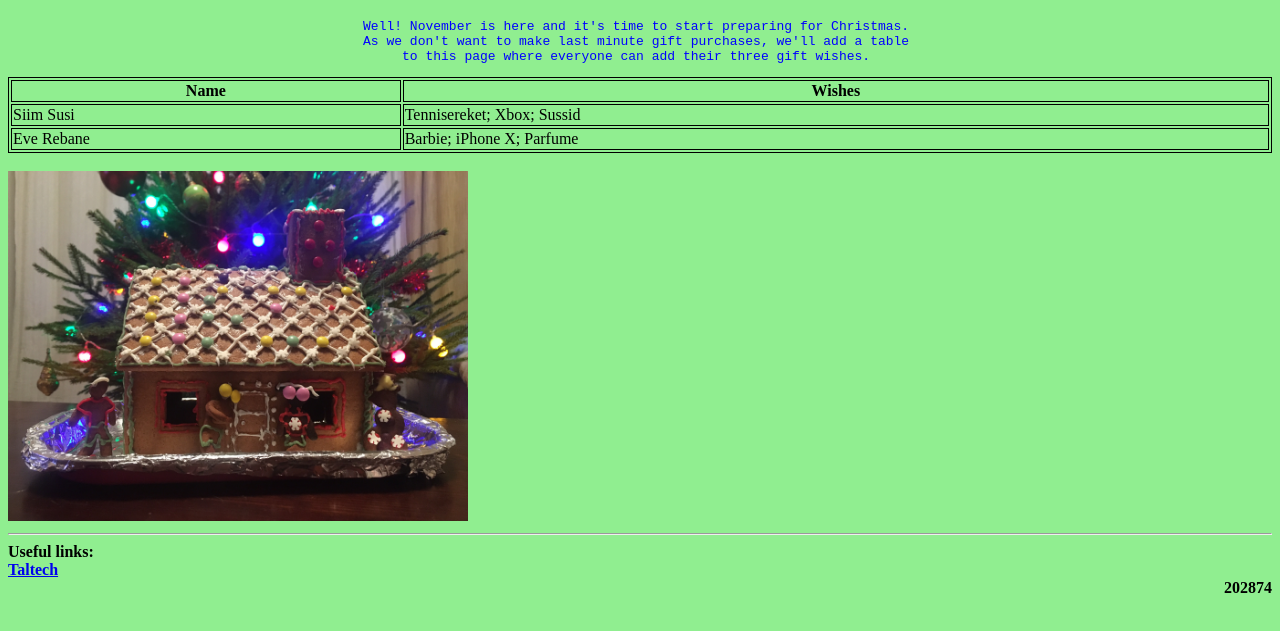
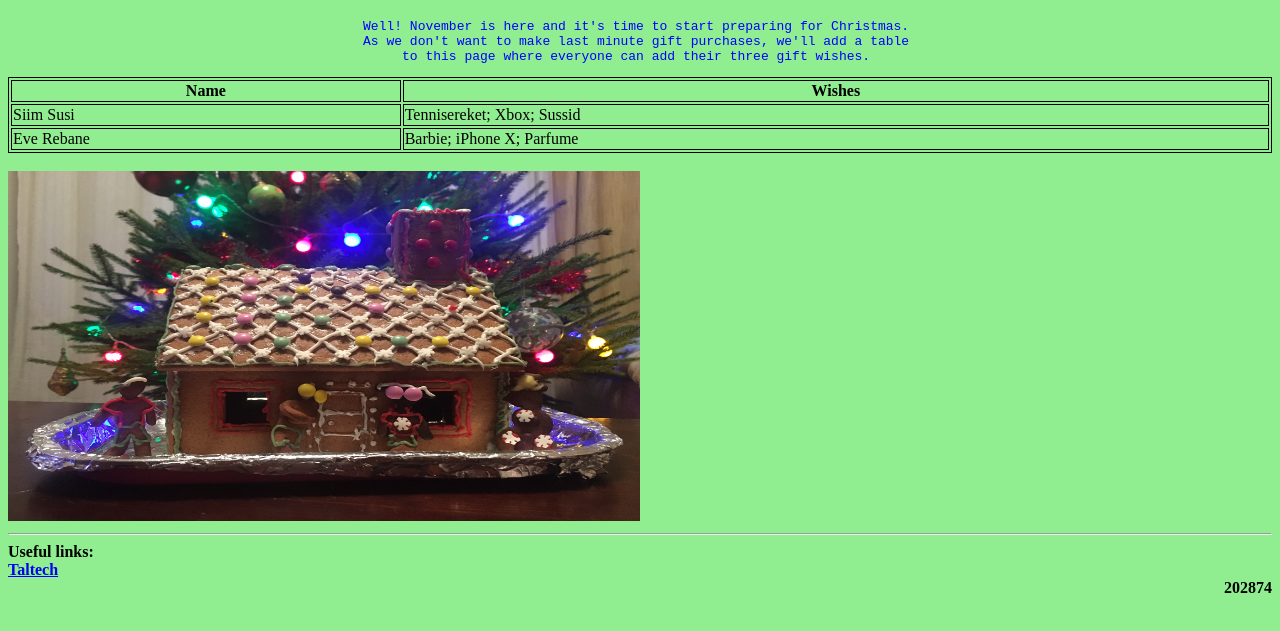
Before and after one commit to sisokk/sisokk.github.io, a plain HTML site: page index.html in a window 1280 px wide. Shown: the part 61-692 px from the top of the page. Drawn offline with Linux system fonts and the light colour scheme.

Commit message:
Update index.html

```diff
--- a/index.html
+++ b/index.html
@@ -4,6 +4,11 @@
 <style>
 table, th, td {
   border: 1px solid black;
+}
+</style>
+<style>
+img {
+  width: 50%;
 }
 </style>
 <tagname style="property:value;">
```
